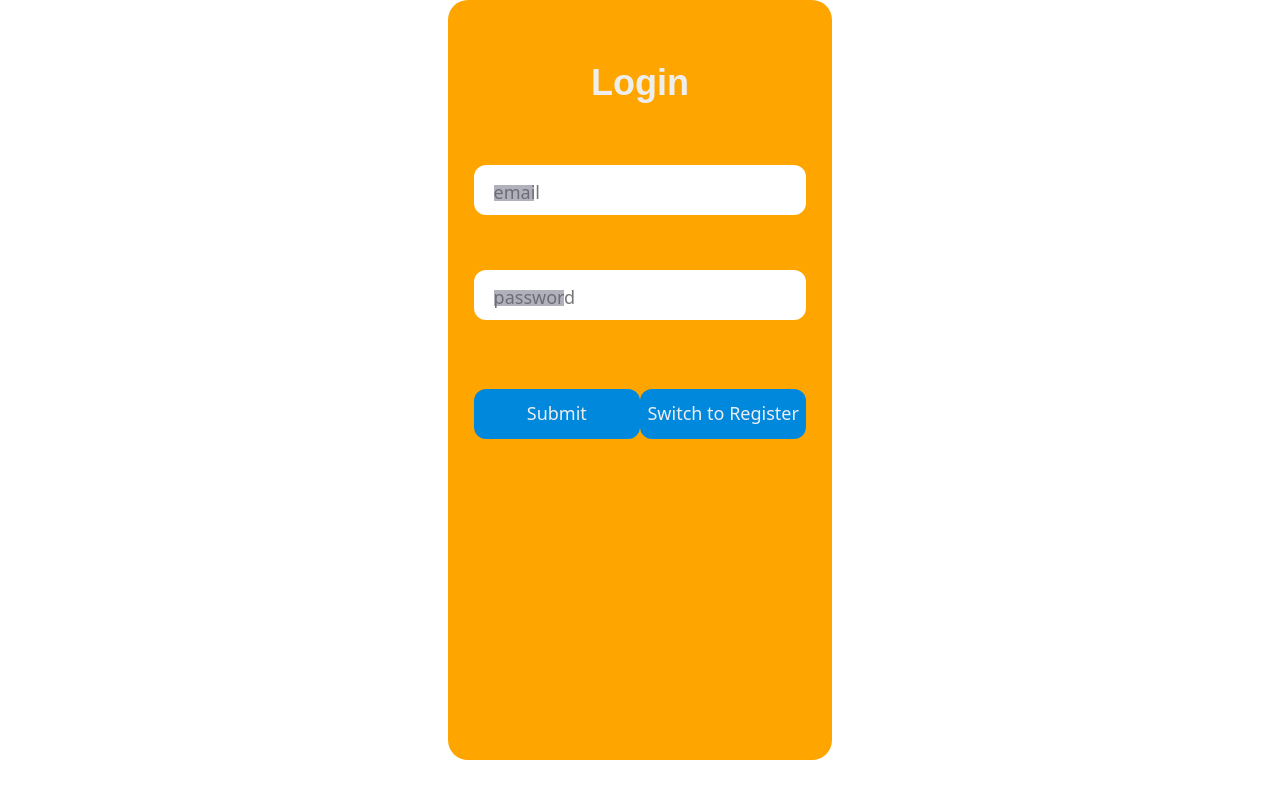
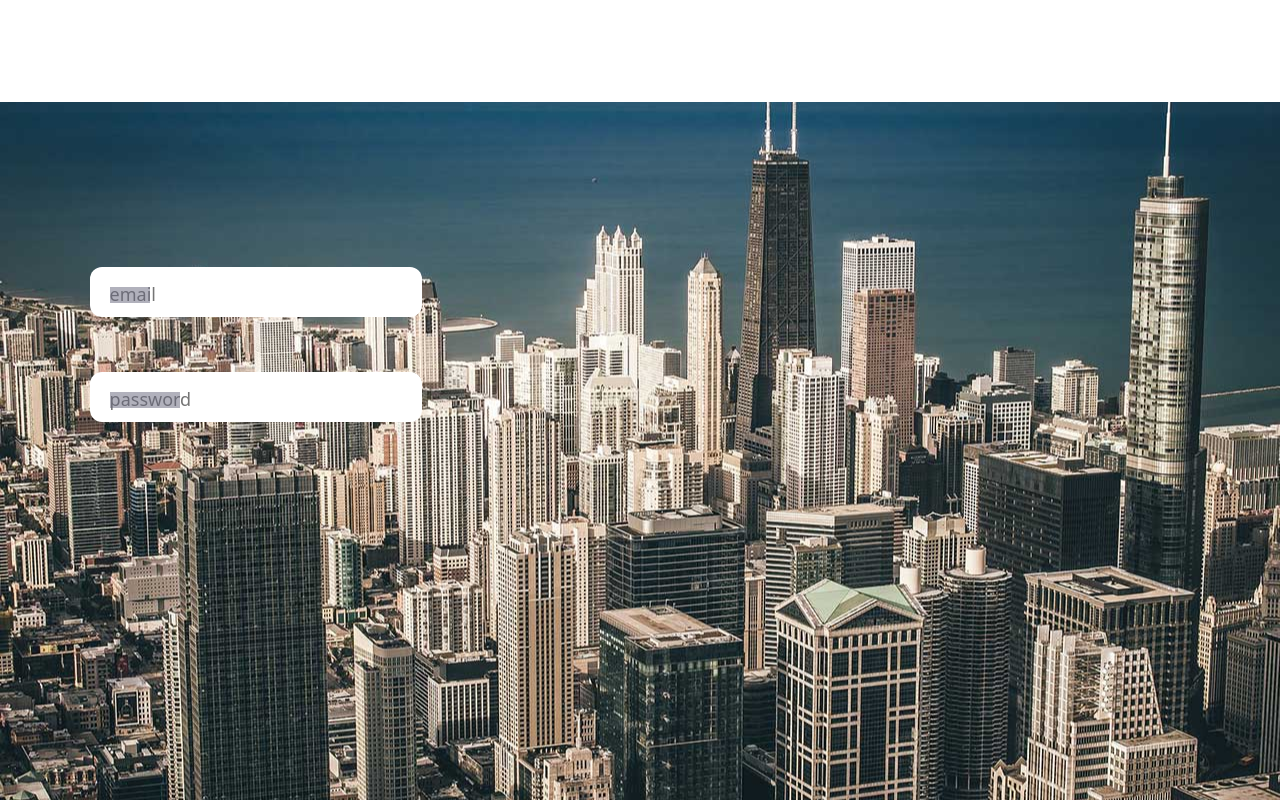
Before and after one commit to sanjusabu/FSD-2-Project, a React (Create React App) app in the folder frontend/: page /login in a window 1280 px wide. Built offline with nearby package versions, Linux system fonts and the light colour scheme.

Commit message:
login changes

```diff
--- a/frontend/src/components/auth/Login.js
+++ b/frontend/src/components/auth/Login.js
@@ -53,6 +53,9 @@ const Login = () => {
     resetPassword();
   };
   return (
+    <div>
+      <div className="backgroundimage-wala" />
+      <div className="formcontainer">
         <form onSubmit={submitHandler}>
           {/* {console.log(isError)} */}
           <div className="form">
@@ -106,6 +109,8 @@ const Login = () => {
             </Link>
           </div>
         </form>
+      </div>
+    </div>
   );
 };
 
--- a/frontend/src/index.css
+++ b/frontend/src/index.css
@@ -2,14 +2,29 @@ body{
   margin:0;
 }
 
+.backgroundimage-wala{
+  background-image: url("../src/components/auth/bg-01.jpg");
+  background-position: center;
+  background-repeat: no-repeat;
+  background-size: auto;
+  position: fixed;
+  height: 100vh;
+  width: 100vw;
+}
+
+.formcontainer{
+  margin-top: 8%;
+}
+
 .form {
-  background-color: orange;
+  background-color:darkviolet;
   border-radius: 20px;
   box-sizing: border-box;
-  height: 95vh;
+  height: 75vh;
   padding: 2vw;
   width: 30vw;
-  margin: auto;
+  margin: 5%;
+
 }
 .form-control-invalid {
   border: 1px solid #b40e0e;
```
Also changed, not shown: frontend/src/components/auth/bg-01.jpg (added). Lines whose indentation alone changed are shown as unchanged.
